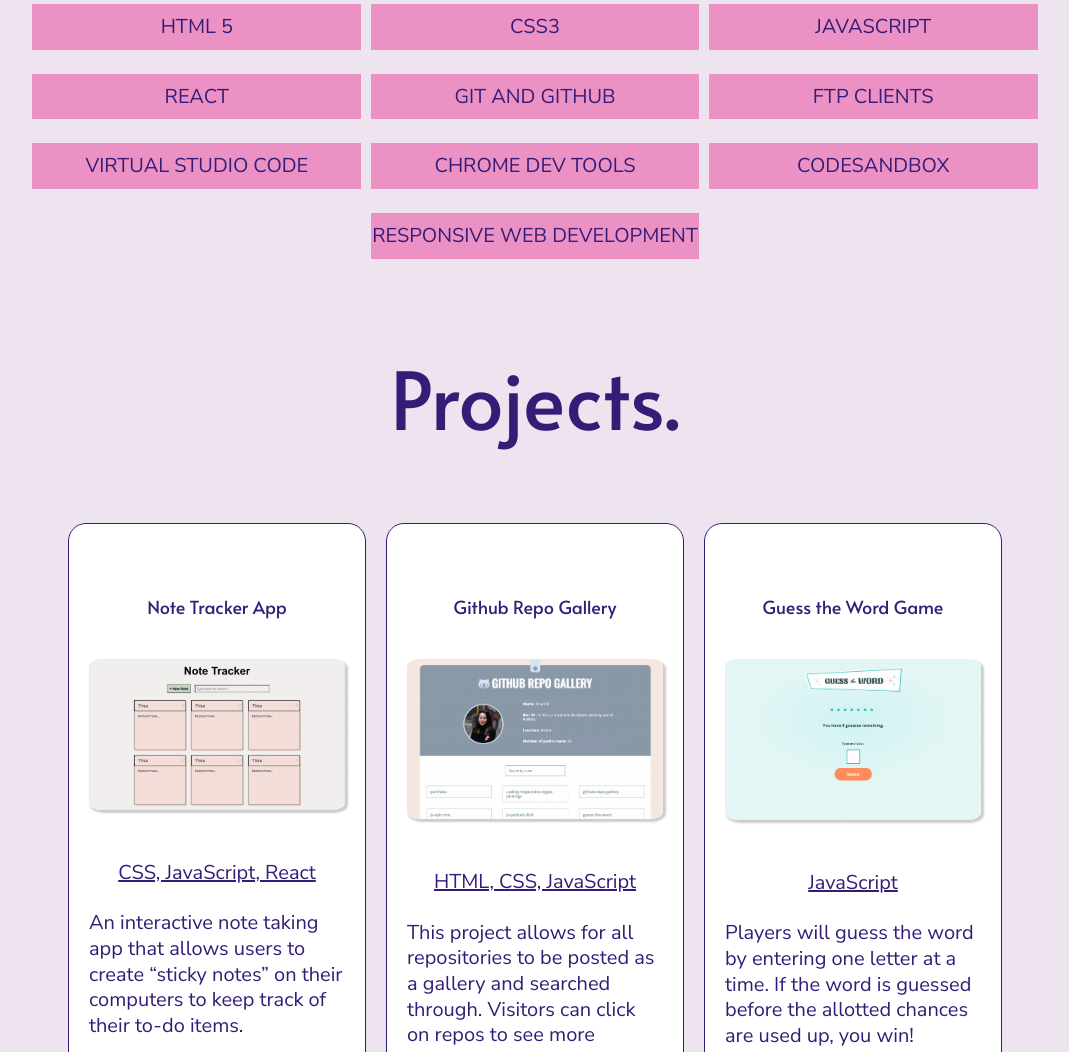
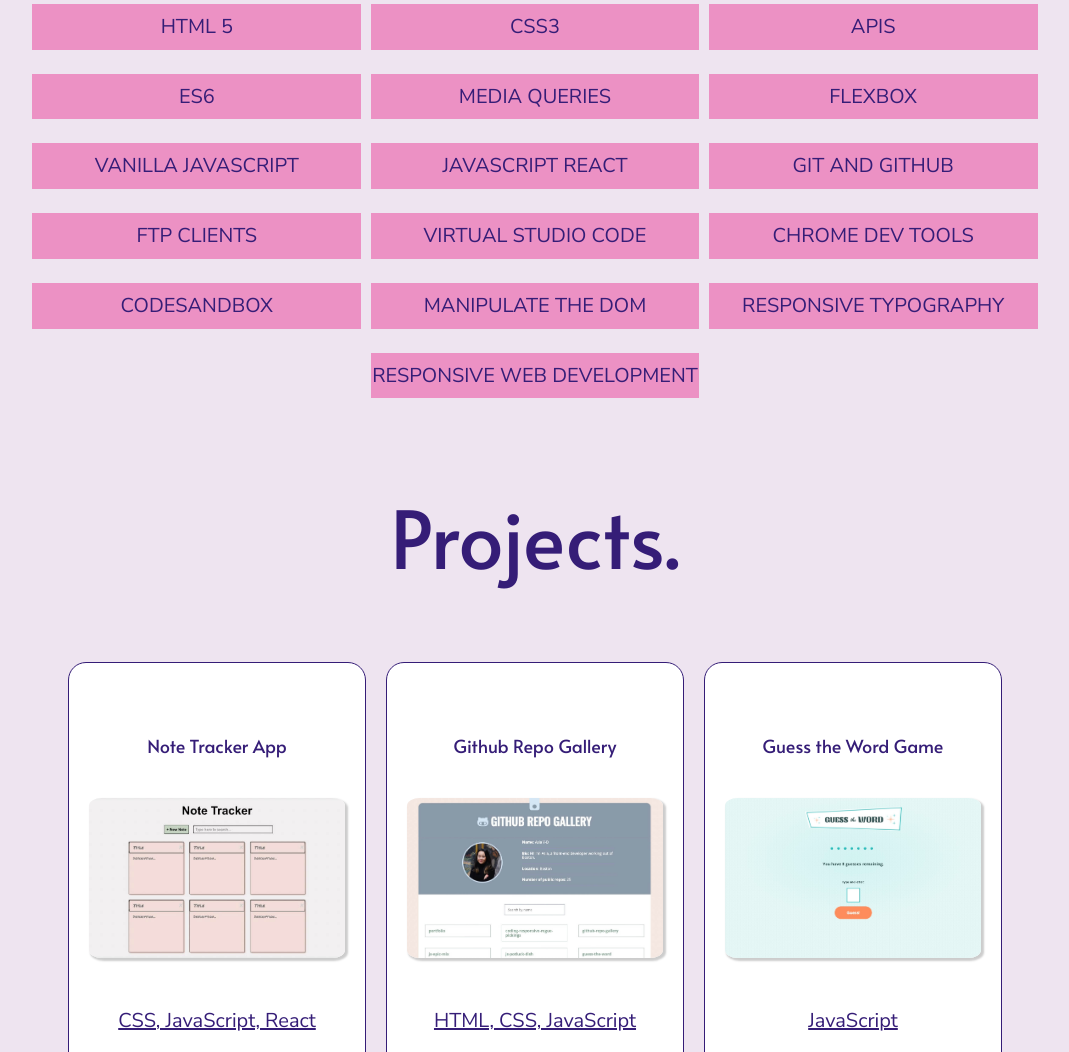
Before and after one commit to AsiaYapD/portfolio, a website built with webpack: page index.html in a window 1280 px wide. Shown: the part 865-1917 px from the top of the page, without its empty margins (105-1174 px from the left). Built offline with nearby package versions, Linux system fonts and the light colour scheme.

Commit message:
Compressed all imgs

```diff
--- a/index.html
+++ b/index.html
@@ -96,13 +96,19 @@
         <div class="skills-list">
           <p class="skill-type">HTML 5</p>
           <p class="skill-type">CSS3</p>
-          <p class="skill-type">JavaScript</p>
-          <p class="skill-type">React</p>
+          <p class="skill-type">APIS</p>
+          <p class="skill-type">ES6</p>
+          <p class="skill-type">Media Queries</p>
+          <p class="skill-type">Flexbox</p>
+          <p class="skill-type">Vanilla JavaScript</p>
+          <p class="skill-type">JavaScript React</p>
           <p class="skill-type">Git and Github</p>
           <p class="skill-type">FTP CLients</p>
           <p class="skill-type">Virtual Studio Code</p>
           <p class="skill-type">Chrome Dev Tools</p>
           <p class="skill-type">CodeSandBox</p>
+          <p class="skill-type">Manipulate the DOM</p>
+          <p class="skill-type">Responsive Typography</p>
           <p class="skill-type">Responsive Web Development</p>
         </div>
       </div>
@@ -118,7 +124,7 @@
           <div class="project-item">
             <h3>Note Tracker App</h3>
             <a href="https://60uqns.csb.app/" target="_blank">
-              <img src="./img/note-tracker-pic.png" alt="note tracker site">
+              <img src="./img/note-tracker-pic.jpeg" alt="note tracker site">
             </a>
             <p class="project-language">CSS, JavaScript, React</p>
             <p class="project-description">An interactive note taking app that allows users to create “sticky notes”
@@ -128,7 +134,7 @@
 
           <div class="project-item">
             <h3>Github Repo Gallery</h3>
-            <a href="https://asiayapd.github.io/github-repo-gallery/" target="_blank"><img src="./img/repo-gallery.png"
+            <a href="https://asiayapd.github.io/github-repo-gallery/" target="_blank"><img src="./img/repo-gallery.jpeg"
                 alt="github gallery of published respositories"></a>
             <p class="project-language">HTML, CSS, JavaScript</p>
             <p class="project-description">This project allows for all repositories to be posted as a gallery and
@@ -138,7 +144,7 @@
 
           <div class="project-item">
             <h3>Guess the Word Game</h3>
-            <a href="https://asiayapd.github.io/guess-the-word/" target="_blank"><img src="./img/guess-the-word.png"
+            <a href="https://asiayapd.github.io/guess-the-word/" target="_blank"><img src="./img/guess-the-word.jpeg"
                 alt="guessing word game site"></a>
             <p class="project-language">JavaScript</p>
             <p class="project-description">Players will guess the word by entering one letter at a time.
@@ -149,7 +155,7 @@
           <div class="project-item">
             <h3>Unplugged Retreat Website</h3>
             <a href="https://asiayapd.github.io/ayd-website-build/" target="_blank"><img
-                src="./img/unplugged-website.png" alt="wildreness retreat website"></a>
+                src="./img/unplugged-website.jpeg" alt="wildreness retreat website"></a>
             <p class="project-language">HTML, CSS, Flexbox</p>
             <p class="project-description">A responsive website created for mobile, tablet, and
               desktop views by using media queries, responsive typography, and
@@ -160,7 +166,7 @@
           <div class="project-item">
             <h3>Interactive Hotel Filter</h3>
             <a href="https://2ldppn.csb.app/" target="_blank"><img
-                src="./img/hotel-filter.png" alt="hotel filter website"></a>
+                src="./img/hotel-filter.jpeg" alt="hotel filter website"></a>
             <p class="project-language">JavaScript React, ES6, Manipulating the DOM</p>
             <p class="project-description">An interactive hotel search tool built with React that allows the user to filter through different sets of criteria.</p>
             <a class="project-link" href="https://2ldppn.csb.app/"
```
Also changed, not shown: img/asia-photo.jpg, img/guess-the-word.jpeg (added), img/guess-the-word.png (deleted), img/hotel-filter.jpeg (added), img/note-tracker-pic.jpeg (added), img/note-tracker-pic.png (deleted), img/repo-gallery.jpeg (added), img/repo-gallery.png (deleted), img/rogue-pickings.jpeg (added), img/rogue-pickings.png (deleted), img/unplugged-website.jpeg (added), img/unplugged-website.png (deleted), 1 other file.
